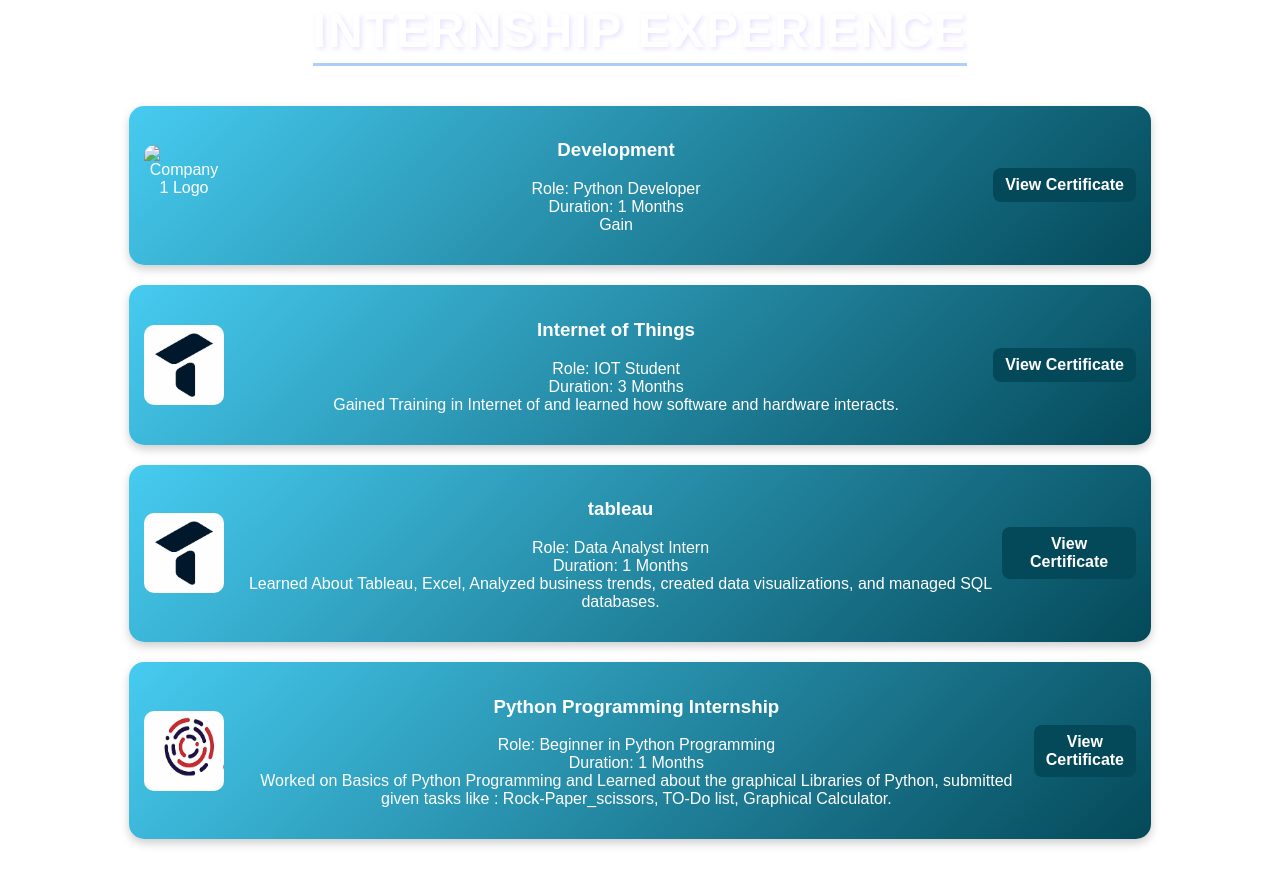
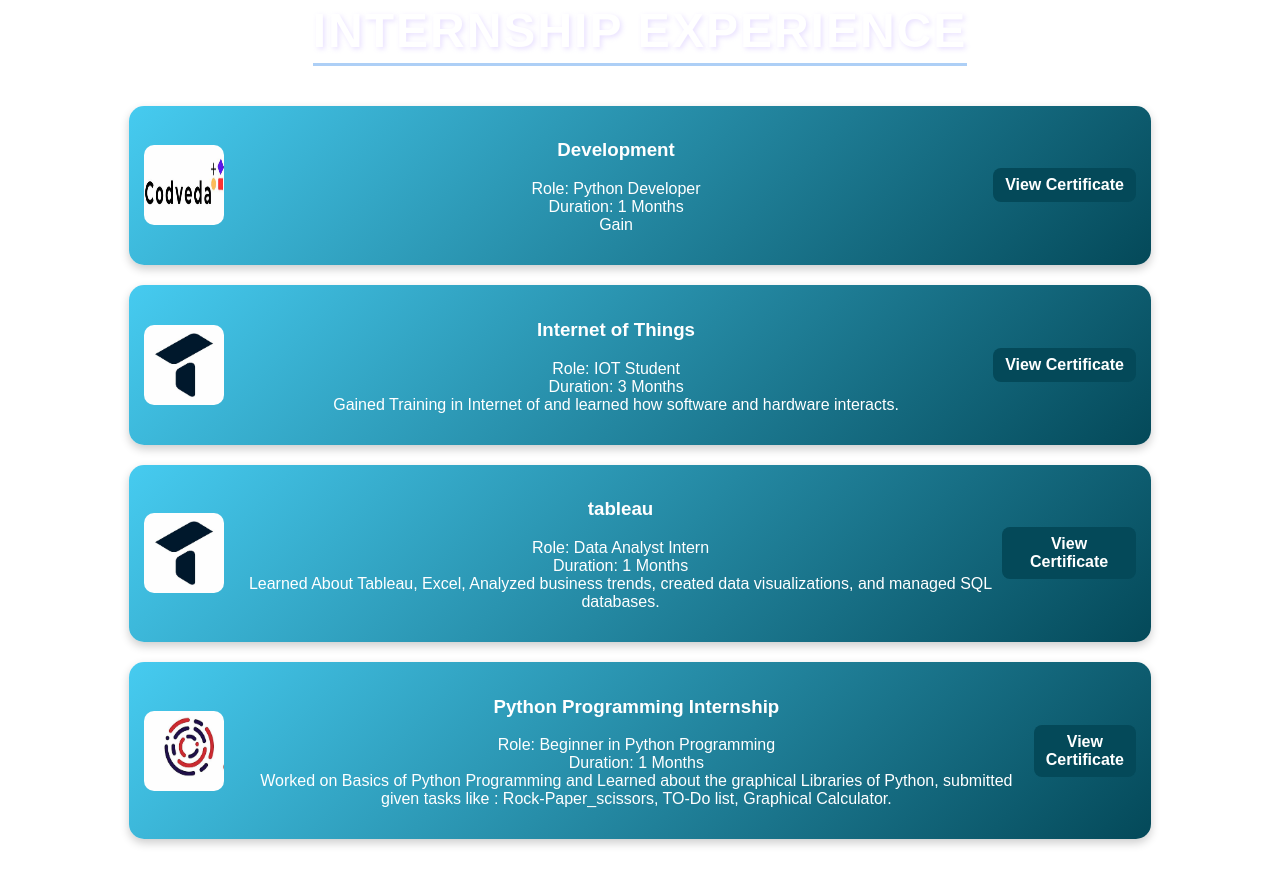
Before and after one commit to kalpnaprajapati/portfolio, a plain HTML site: page index.html in a window 1280 px wide. Shown: the part 4012-4897 px from the top of the page. Drawn offline with nearby package versions, Linux system fonts and the light colour scheme.

Commit message:
Update index.html

```diff
--- a/index.html
+++ b/index.html
@@ -153,7 +153,7 @@
 
         <!-- Internship 1 -->
         <div class="experience-tile">
-            <img src="codveda.png" alt="Company 1 Logo" class="company-logo">
+            <img src="codveda.jpg" alt="Company 1 Logo" class="company-logo">
             <div class="experience-details">
                 <h3>Development</h3>
                 <p>Role: Python Developer <br> Duration: 1 Months <br> Gain</p>
```
